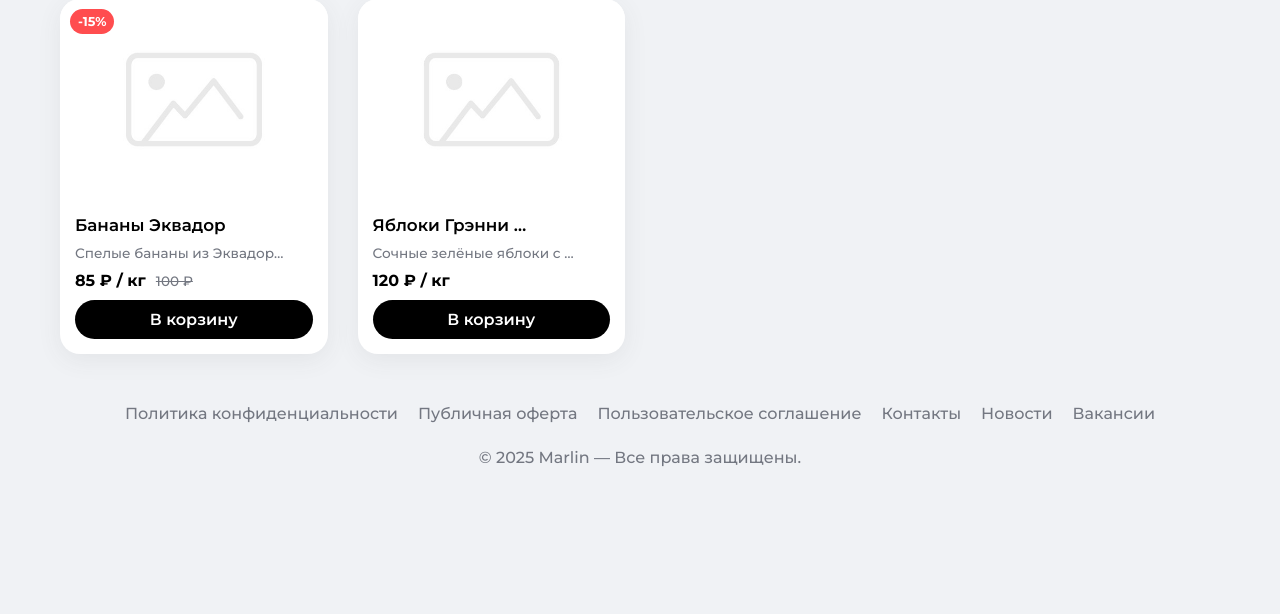
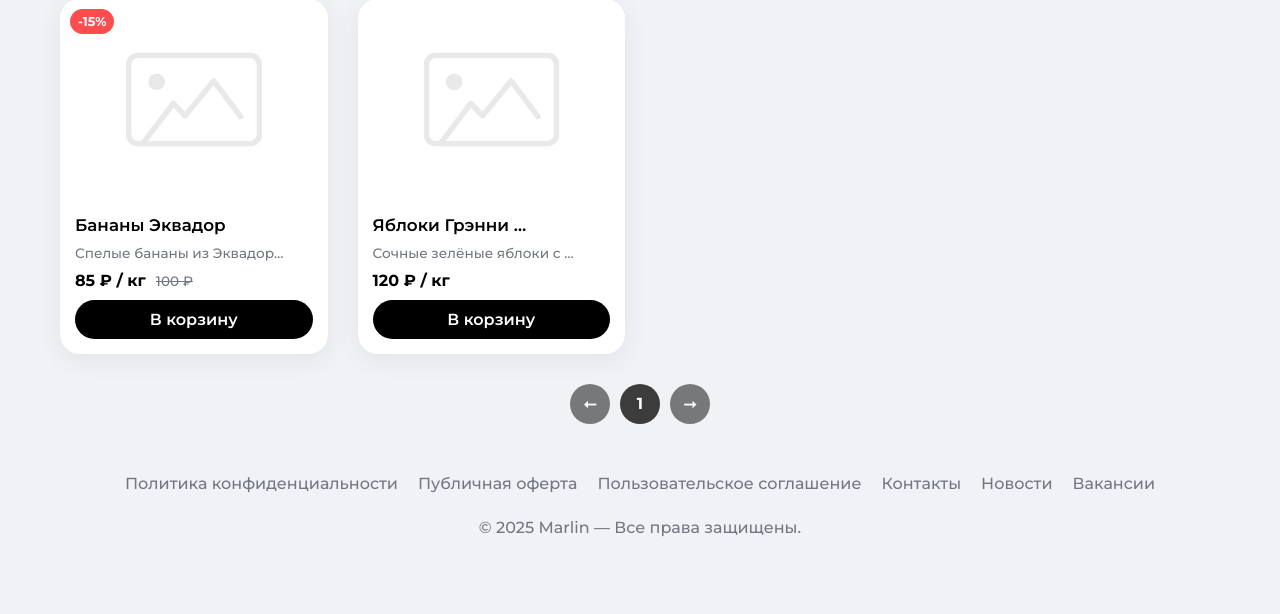
Before and after one commit to prsvt420/marlin, a Django app: page /catalog/ in a window 1280 px wide. Shown: the part 347-961 px from the top of the page. Before the commit the page ends 814 px from the top, so only its background shows below. Run offline with Django 5.2, Linux system fonts and the light colour scheme; data comes from the database, SQL or seed files in the repository; data that the repository does not hold is empty; parts of the project's set-up code (start-up, migrations or seed data) failed here and were passed over; some web fonts are replaced.

Commit message:
feat(catalog): add pagination to product list

```diff
--- a/apps/catalog/static/catalog/css/product_list.css
+++ b/apps/catalog/static/catalog/css/product_list.css
@@ -195,6 +195,62 @@
     background-color: var(--button-bg-color-hover);
 }
 
+.products__pagination, .pagination__pages {
+    display: flex;
+    justify-content: center;
+    align-items: center;
+    gap: 10px;
+}
+
+.pagination__page {
+    display: flex;
+    justify-content: center;
+    align-items: center;
+    width: 40px;
+    height: 40px;
+    border-radius: var(--radius-xl);
+    background-color: var(--button-bg-color);
+    color: var(--button-color-text);
+    font-weight: var(--font-weight-bold);
+    cursor: pointer;
+}
+
+.pagination__page:hover {
+    transform: var(--transform);
+    background-color: var(--button-bg-color-hover);
+}
+
+.pagination__page.active {
+    background-color: var(--button-bg-color-hover);
+}
+
+.pagination__prev,
+.pagination__next {
+    display: inline-flex;
+    justify-content: center;
+    align-items: center;
+    width: 40px;
+    height: 40px;
+    border-radius: var(--radius-xl);
+    background-color: var(--button-bg-color);
+    color: var(--button-color-text);
+    font-weight: var(--font-weight-bold);
+    cursor: pointer;
+}
+
+.pagination__prev:disabled,
+.pagination__next:disabled {
+    opacity: 0.5;
+    cursor: not-allowed;
+}
+
+.pagination__prev:hover:not(:disabled),
+.pagination__next:hover:not(:disabled) {
+    transform: var(--transform);
+    box-shadow: var(--shadow-active);
+    background-color: var(--button-bg-color-hover);
+}
+
 .no-products {
     height: 354.63px;
     display: flex;
--- a/apps/catalog/templates/catalog/product_list.html
+++ b/apps/catalog/templates/catalog/product_list.html
@@ -74,6 +74,27 @@
         </a>
         {% endfor %}
     </div>
+
+    <div class="products__pagination">
+        {% if page_obj.has_previous %}
+            <a href="?page={{ page_obj.previous_page_number }}{% if search_query %}&q={{ search_query }}{% endif %}" class="pagination__prev">⭠</a>
+        {% else %}
+            <button class="pagination__prev" disabled>⭠</button>
+        {% endif %}
+
+        <ul class="pagination__pages">
+            {% for num in page_obj.paginator.page_range %}
+            <li><a href="?page={{ num }}{% if search_query %}&q={{ search_query }}{% endif %}" class="pagination__page {% if num == page_obj.number %}active{% endif %}">{{ num }}</a></li>
+            {% endfor %}
+        </ul>
+
+        {% if page_obj.has_next %}
+            <a href="?page={{ page_obj.next_page_number }}{% if search_query %}&q={{ search_query }}{% endif %}" class="pagination__next">⭢</a>
+        {% else %}
+            <button class="pagination__next" disabled>⭢</button>
+        {% endif %}
+    </div>
+
     {% else %}
     <div class="no-products">
         <p class="no-products__text">По запросу ничего не найдено</p>
--- a/apps/catalog/views.py
+++ b/apps/catalog/views.py
@@ -18,6 +18,8 @@ class ProductListView(generic.ListView):
     model = Product
     template_name = "catalog/product_list.html"
     context_object_name = "products"
+    paginate_by = 12
+    paginate_orphans = 4
 
     def get_queryset(self) -> QuerySet[Product]:
         """Return the queryset of products.
```
